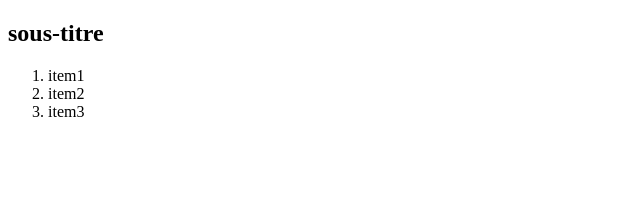
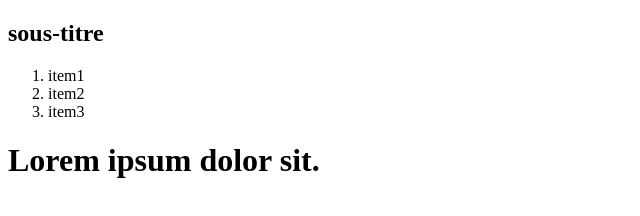
Before and after one commit to melina0007/test, a plain HTML site: page index.html in a window 1280 px wide. Shown: the whole page, without its empty margins (0-640 px from the left). Drawn offline with Linux system fonts and the light colour scheme.

Commit message:
crea div

```diff
--- a/index.html
+++ b/index.html
@@ -13,5 +13,9 @@
         <li>item2</li>
         <li>item3</li>
     </ol>
+
+    <div>
+        <h1>Lorem ipsum dolor sit.</h1>
+    </div>
 </body>
 </html>
```
